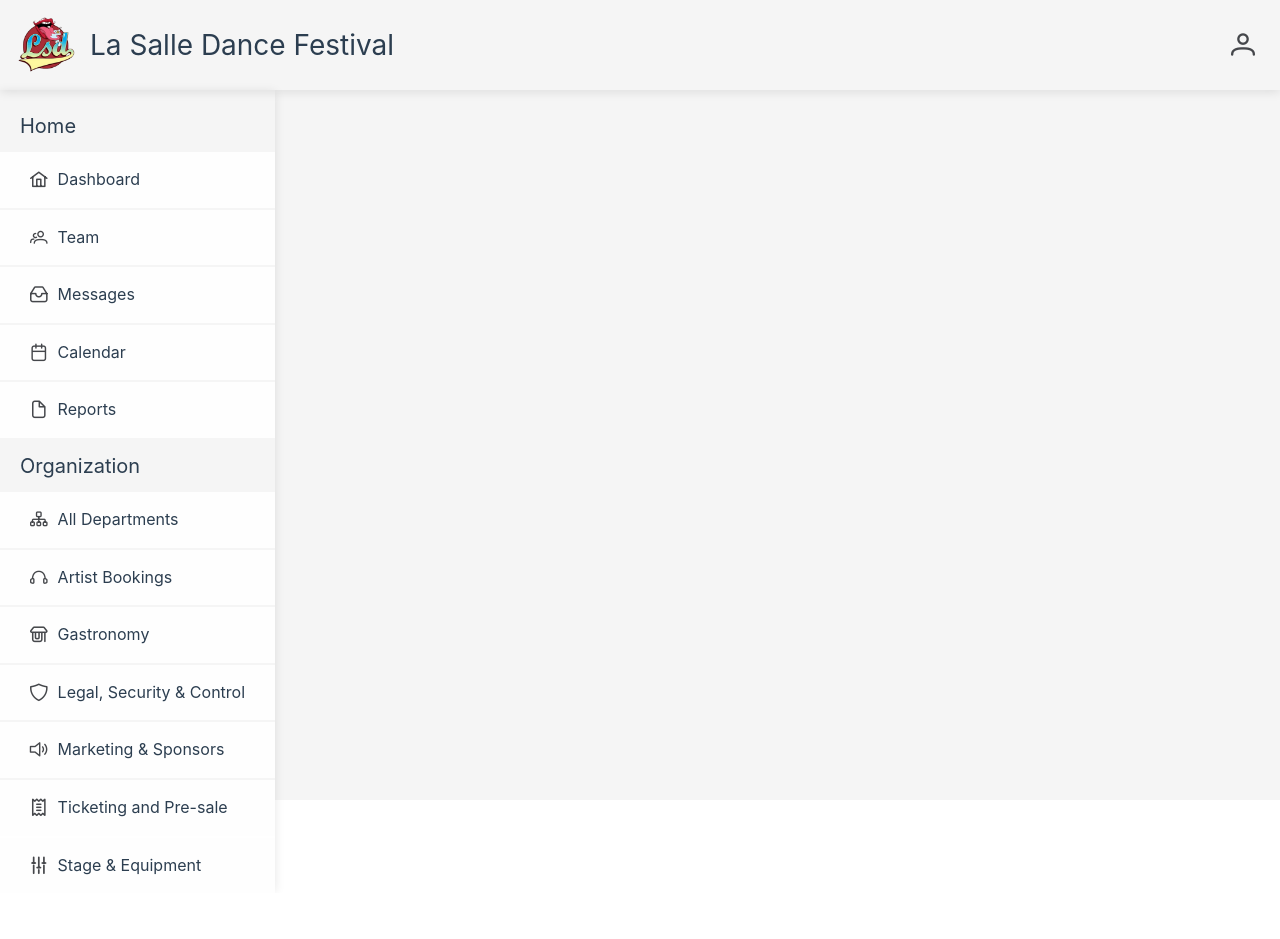
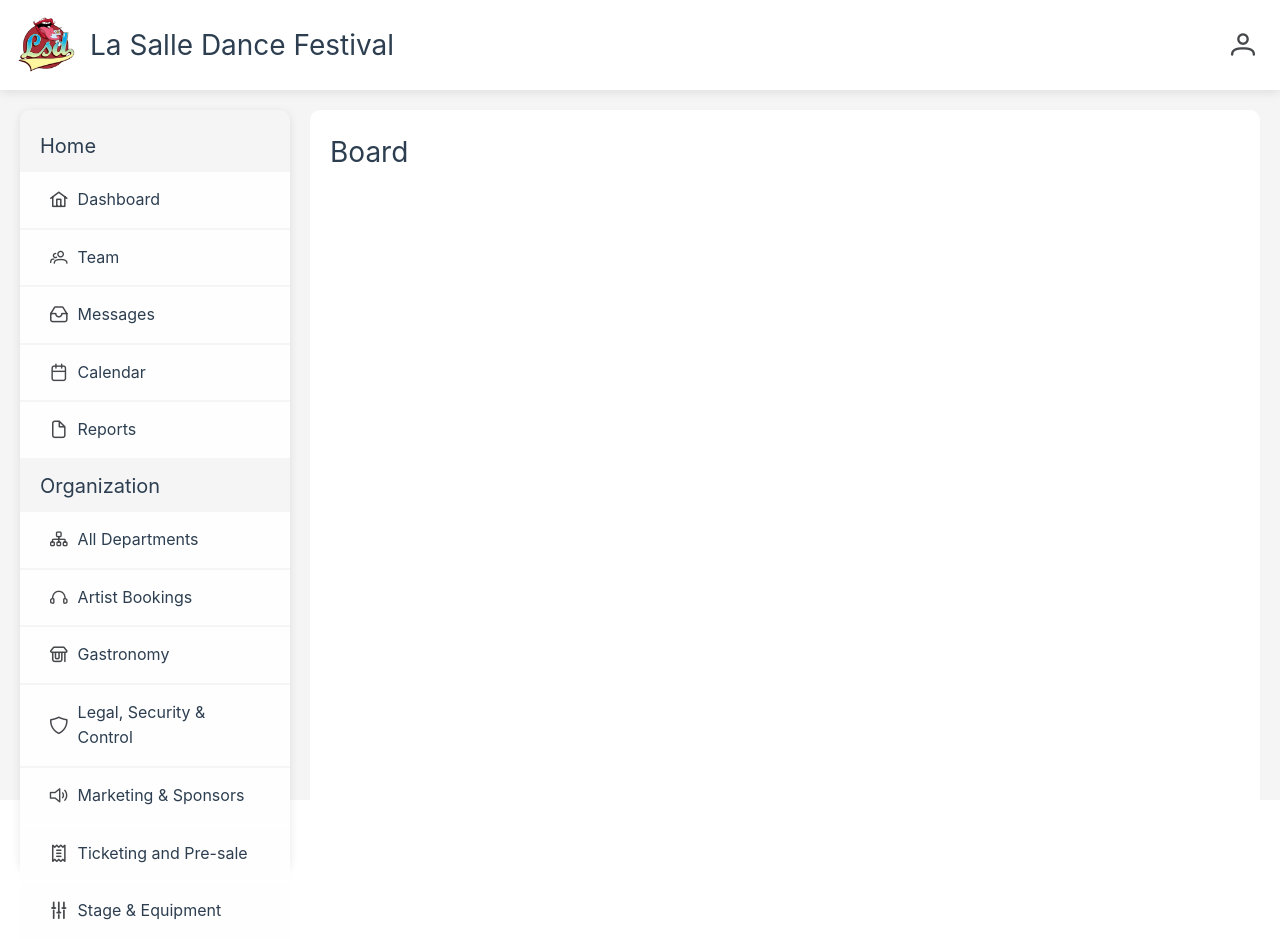
Before and after one commit to adrimachaca/testing, a Vue app: page / in a window 1280 px wide. Before the commit the page ends 893 px from the top, so only its background shows below. Built offline with nearby package versions, Linux system fonts and the light colour scheme.

Commit message:
modifications on sidebar and main board

```diff
--- a/index.html
+++ b/index.html
@@ -1,10 +1,10 @@
 <!DOCTYPE html>
 <html lang="en">
 	<head>
-    <meta charset="UTF-8">
-    <link rel="icon" href="/favicon.ico">
-    <meta name="viewport" content="width=device-width, initial-scale=1.0">
-    <title>Vite App</title>
+		<meta charset="UTF-8" />
+		<link rel="icon" href="/favicon.ico" />
+		<meta name="viewport" content="width=device-width, initial-scale=1.0" />
+		<title>LSD Festival</title>
 	</head>
 	<body>
 		<div id="app"></div>
--- a/src/App.vue
+++ b/src/App.vue
@@ -19,7 +19,7 @@ export default {
     </header>
     <main>
       <Sidebar />
-      <!-- <Board /> -->
+      <Board />
     </main>
     <!-- <footer>
       <h1>Esto es el footer</h1>
@@ -36,6 +36,7 @@ export default {
   }
 
   header {
+    background-color: #fff;
     width: 100%;
     display: flex;
     flex-direction: row;
@@ -46,6 +47,7 @@ export default {
   }
 
   main {
+    padding: 20px;
     width: 100%;
     height: 100%;
     display: flex;
--- a/src/components/Board.vue
+++ b/src/components/Board.vue
@@ -1,9 +1,16 @@
 <template>
-   <h1>Esto es el Board</h1>
+   <div class="board">
+      <h1>Board</h1>
+   </div>
 </template>
 
 <style scoped>
-h1 {
-   background-color: lightseagreen;
-}
+   .board {
+      background-color: #fff;
+      width: 100%;
+      height: 100%;
+      padding: 20px;
+      margin-left: 20px;
+      border-radius: 10px;
+   }
 </style>
--- a/src/components/Sidebar.vue
+++ b/src/components/Sidebar.vue
@@ -42,11 +42,13 @@ export default {
 <style scoped>
 
 .sidebar-items {
+   min-width: 270px;
    display: flex;
    flex-direction: column;
    align-items: left;
    padding: 10px 0;
    box-shadow: 0px 2px 10px 0px rgba(0,0,0,0.1);
+   border-radius: 10px;
 }
 
 .sidebar-items h3 {
```
Also changed, not shown: 1 other file (tests, documents, lock files or other folders). Lines whose indentation alone changed are shown as unchanged.
